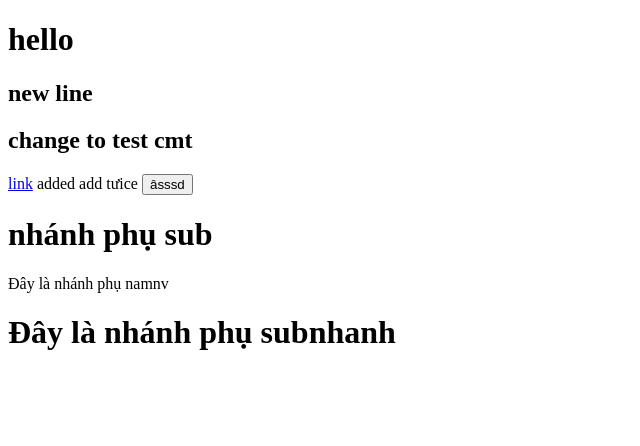
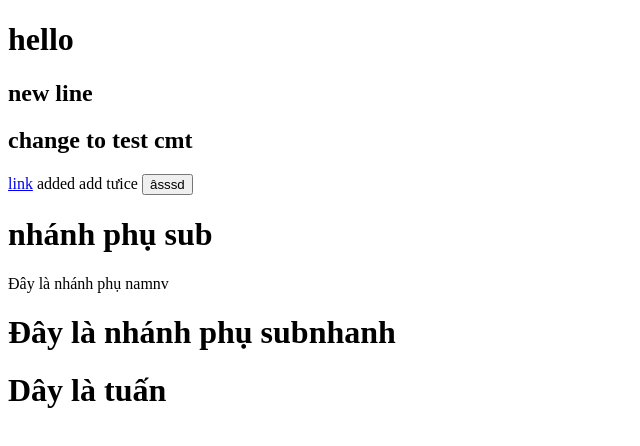
Before and after one commit to acegoku2k2/myGithub, a plain HTML site: page index.html in a window 1280 px wide. Shown: the whole page, without its empty margins (0-640 px from the left). Drawn offline with Linux system fonts and the light colour scheme.

Commit message:
tiêu đề
update

```diff
--- a/index.html
+++ b/index.html
@@ -20,5 +20,7 @@
 
     <p>Đây là nhánh phụ namnv</p>
     <h1>Đây là nhánh phụ subnhanh</h1>
+
+    <h1>Dây là tuấn</h1>
 </body>
 </html>
```
